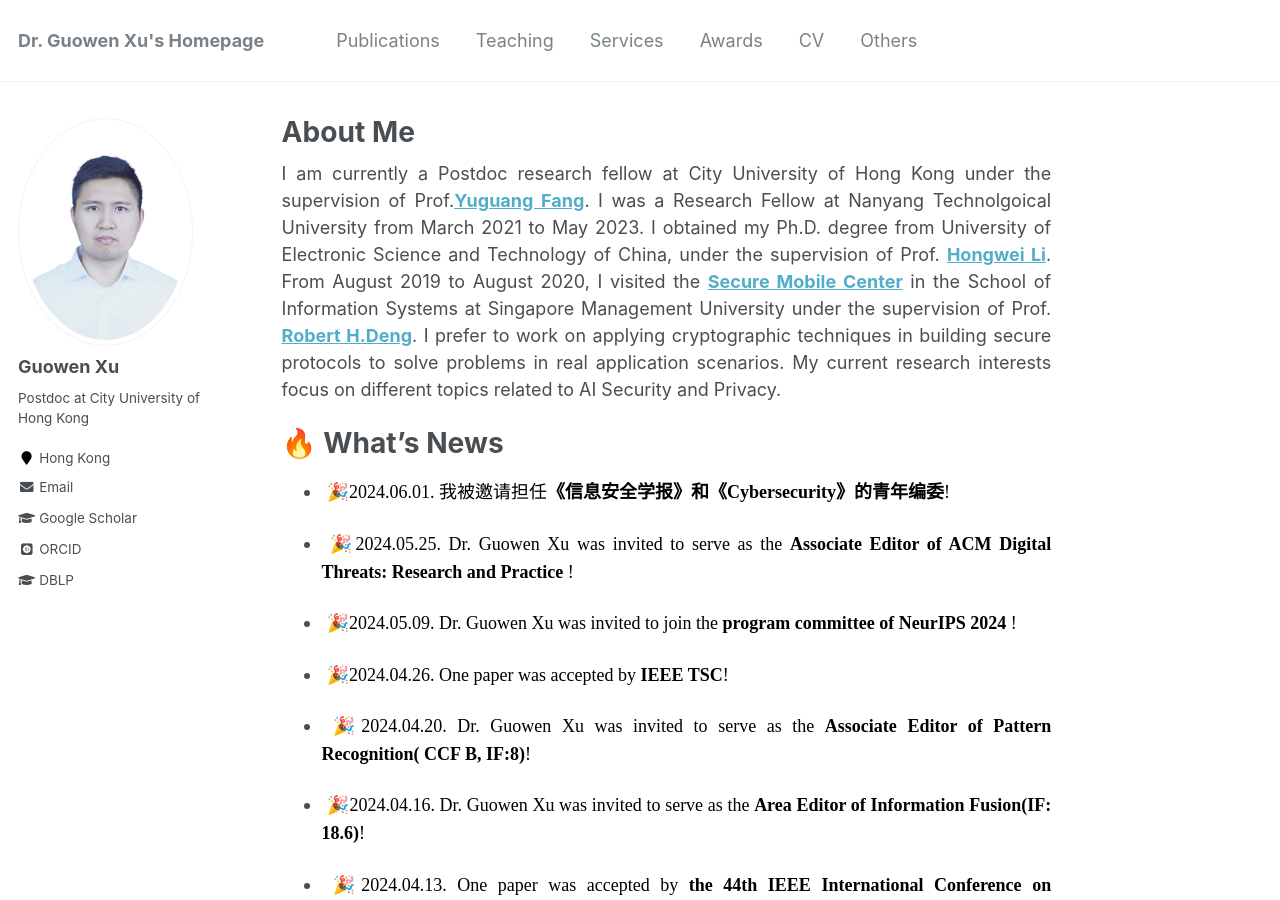
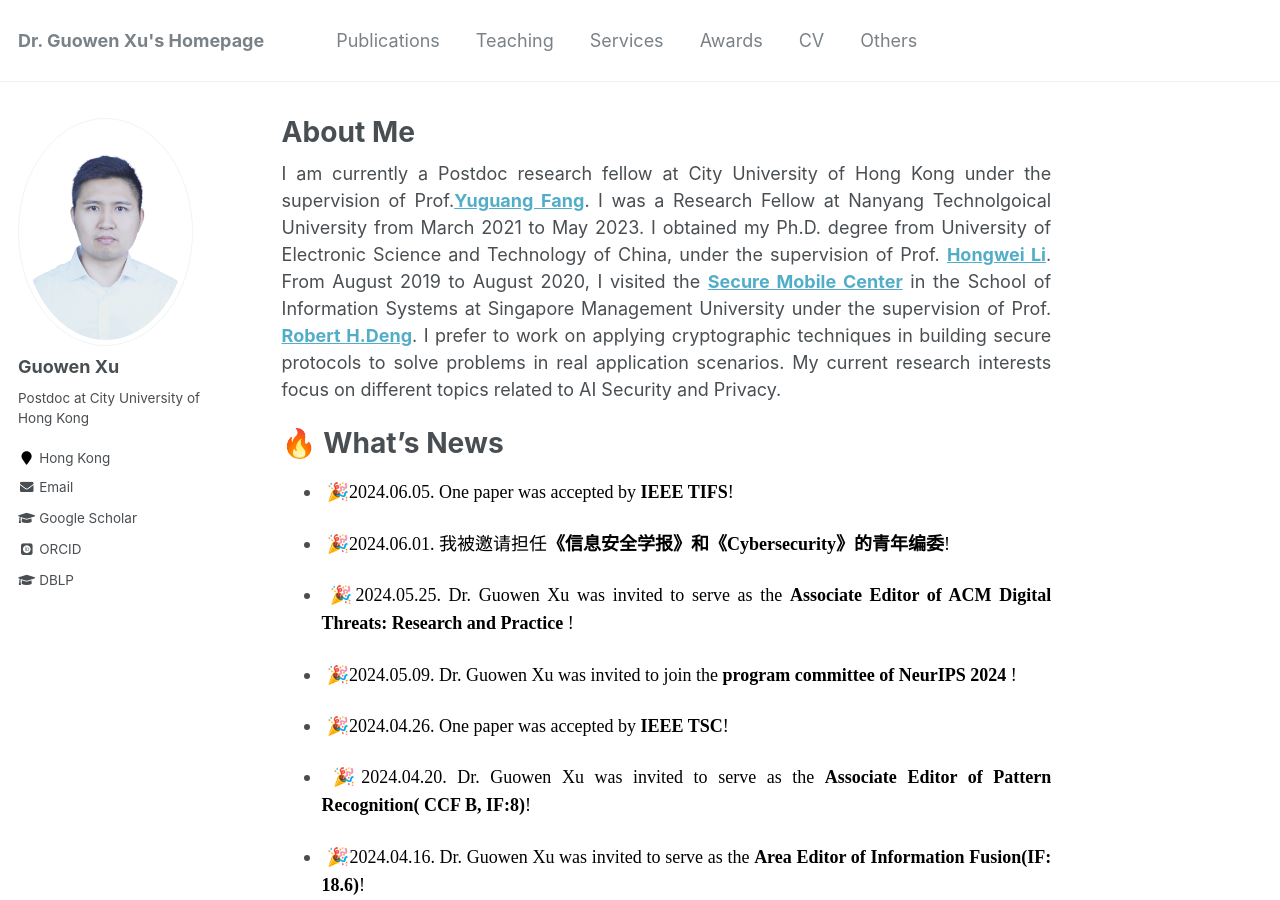
Before and after one commit to Guowen-xu/guowen-xu.github.io, a Jekyll site: the page built from _pages/about.md, in a window 1280 px wide and 900 px high. Built offline with Jekyll 4.4.1, drawn with Linux system fonts in a browser that asks for light colours; some web fonts are replaced.

Commit message:
Update about.md

```diff
--- a/_pages/about.md
+++ b/_pages/about.md
@@ -15,7 +15,8 @@ redirect_from:
 
   🔥 What's News
 ======
--  <p align="justify">&nbsp;🎉<font face="Times New Roman" color=black size=4>2024.06.01.  我被邀请担任<b>《信息安全学报》和《Cybersecurity》的青年编委</b>!</font></p>
+-   <p align="justify">&nbsp;🎉<font face="Times New Roman" color=black size=4>2024.06.05. One paper was accepted by <b>IEEE TIFS</b>!</font></p>
+-   <p align="justify">&nbsp;🎉<font face="Times New Roman" color=black size=4>2024.06.01.  我被邀请担任<b>《信息安全学报》和《Cybersecurity》的青年编委</b>!</font></p>
 -  <p align="justify">&nbsp;🎉<font face="Times New Roman" color=black size=4>2024.05.25.  Dr. Guowen Xu was invited to serve as the <b>Associate Editor of   ACM Digital Threats: Research and Practice </b>!</font></p>
 -  <p align="justify">&nbsp;🎉<font face="Times New Roman" color=black size=4>2024.05.09.  Dr. Guowen Xu was invited to join the <b>program committee of NeurIPS 2024 </b>!</font></p>
 -    <p align="justify">&nbsp;🎉<font face="Times New Roman" color=black size=4>2024.04.26.  One paper was accepted by <b>IEEE TSC</b>!</font></p>
```
